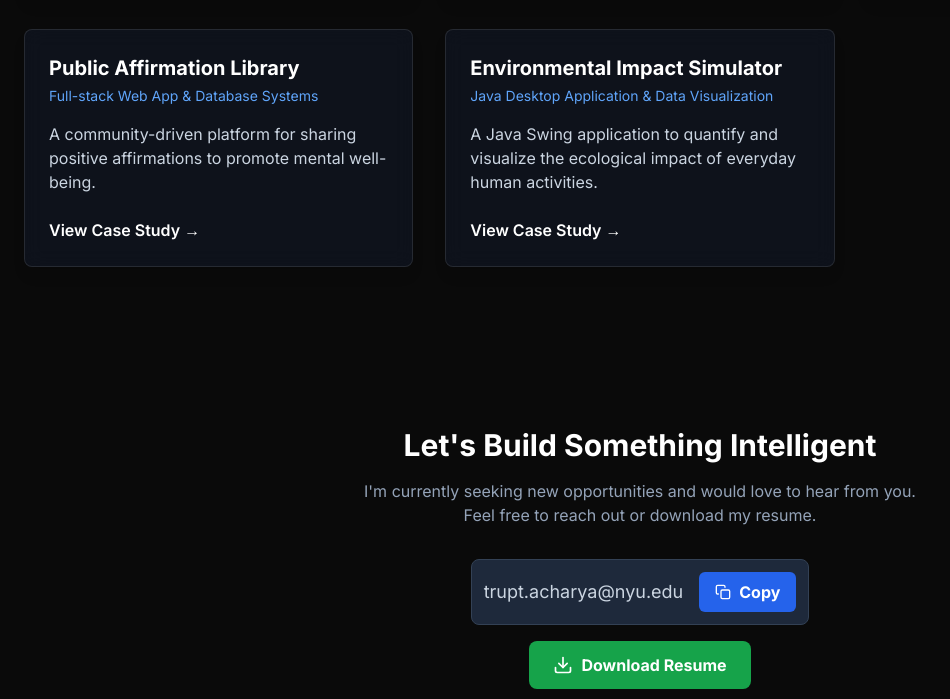
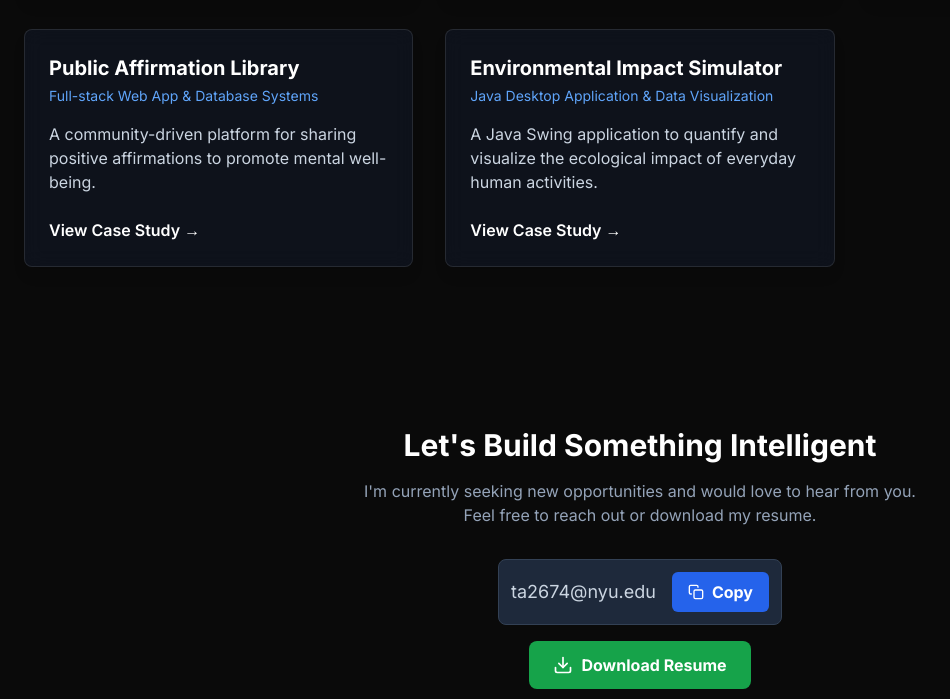
Before and after one commit to trupt2479/Portfoliowebsite, a website: page index.html in a window 1280 px wide. Shown: the part 3169-3868 px from the top of the page, without its empty margins (0-950 px from the left). Drawn offline with nearby package versions, Linux system fonts and the light colour scheme.

Commit message:
email address correction

```diff
--- a/index.html
+++ b/index.html
@@ -211,7 +211,7 @@
             <p class="mt-4 text-slate-400 max-w-xl mx-auto">I'm currently seeking new opportunities and would love to hear from you. Feel free to reach out or download my resume.</p>
             <div class="mt-8 flex flex-col items-center space-y-4">
                 <div class="flex items-center space-x-4 p-3 rounded-lg bg-slate-800 border border-slate-700">
-                    <span id="email-text" class="text-lg text-slate-300">trupt.acharya@nyu.edu</span>
+                    <span id="email-text" class="text-lg text-slate-300">ta2674@nyu.edu</span>
                     <button id="copy-email-btn" class="bg-blue-600 hover:bg-blue-700 text-white font-bold py-2 px-4 rounded-md transition-colors flex items-center gap-2">
                         <svg xmlns="http://www.w3.org/2000/svg" width="16" height="16" viewBox="0 0 24 24" fill="none" stroke="currentColor" stroke-width="2" stroke-linecap="round" stroke-linejoin="round"><rect x="9" y="9" width="13" height="13" rx="2" ry="2"></rect><path d="M5 15H4a2 2 0 0 1-2-2V4a2 2 0 0 1 2-2h9a2 2 0 0 1 2 2v1"></path></svg>
                         <span id="copy-btn-text">Copy</span>
```
